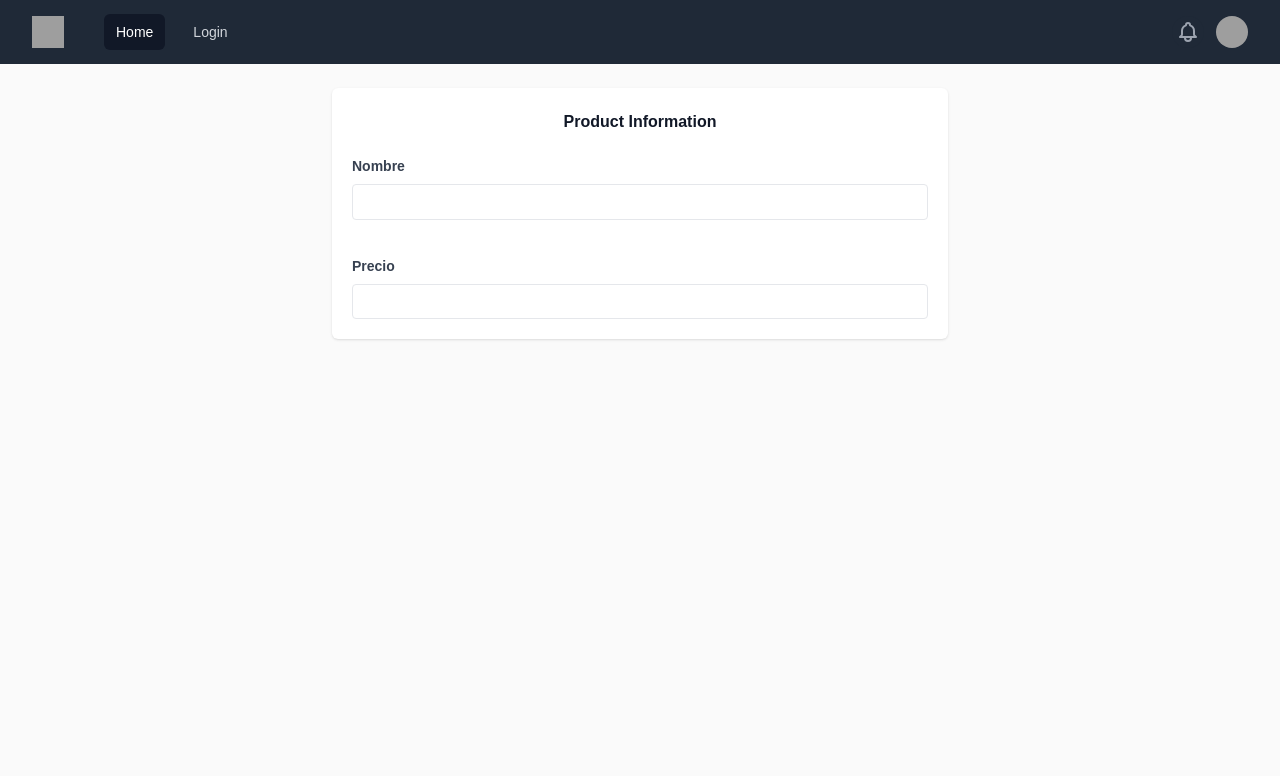
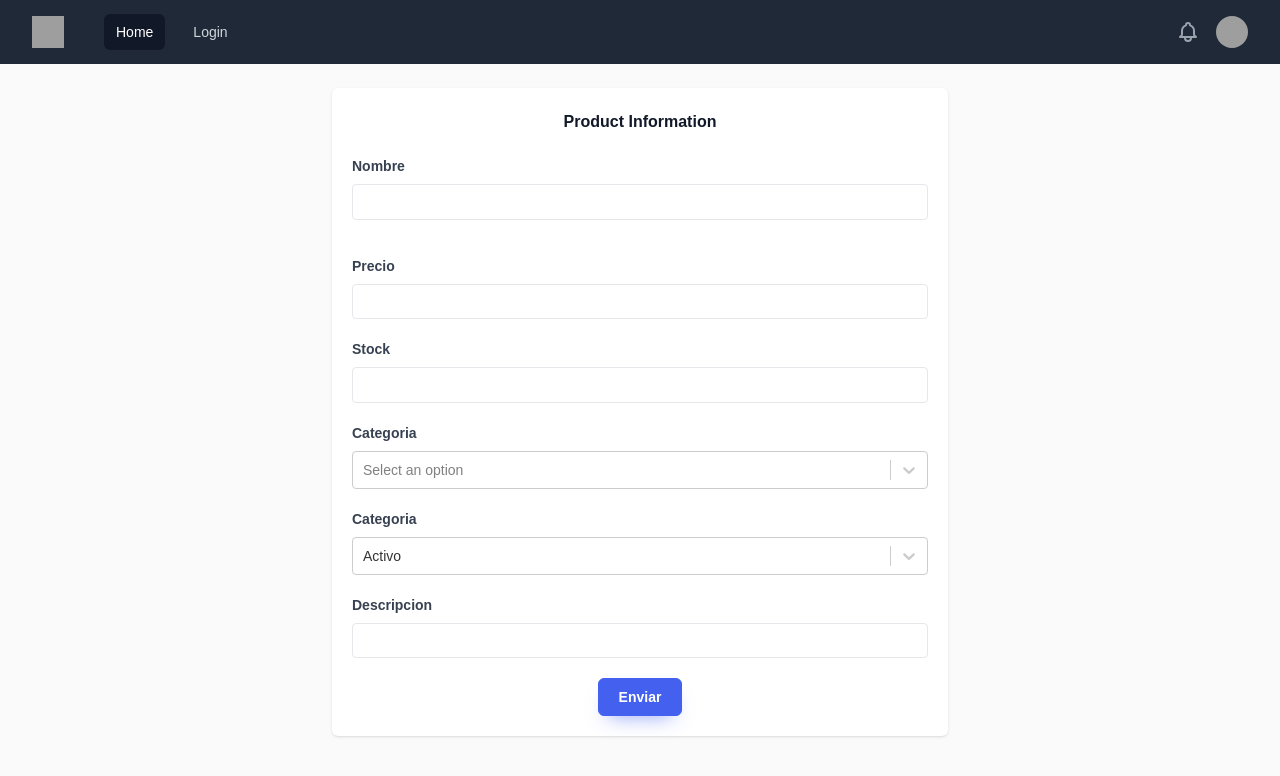
Before and after one commit to jahnnho1/base-next, a Next.js app: page /dashboard/products/create in a window 1280 px wide. Shown: the top 776 px of the page. Built offline with nearby package versions, Linux system fonts and the light colour scheme; no server answers; grey boxes are pictures that could not be loaded.

Commit message:
Se creo formulario

```diff
--- a/package.json
+++ b/package.json
@@ -28,6 +28,7 @@
     "react-icons": "^4.8.0",
     "react-perfect-scrollbar": "^1.5.8",
     "react-redux": "^8.0.5",
+    "react-select": "^5.7.3",
     "tailwindcss": "3.3.1"
   },
   "devDependencies": {
--- a/src/components/forms/FormProduct.jsx
+++ b/src/components/forms/FormProduct.jsx
@@ -1,10 +1,42 @@
-import { useRef } from 'react'
+import { useRef, useEffect, useState } from 'react'
+import dynamic from 'next/dynamic'
+
+import { tableDataCategories } from '@utils/dataTablesExamples'
 
 export default function FormProduct() {
+  const [data, setData] = useState([])
   const formRef = useRef(null)
+  const Select = dynamic(() => import('react-select'), { ssr: false })
+
+  const statusSelect = [
+    {
+      value: 'active',
+      label: 'Activo',
+    },
+    {
+      value: 'inactive',
+      label: 'Inactivo',
+    },
+    {
+      value: 'suspend',
+      label: 'Suspendido',
+    },
+  ]
+
+  useEffect(() => {
+    const obj = tableDataCategories.map(({ id, name }) => ({
+      value: id,
+      label: name,
+    }))
+    setData(obj)
+    console.log(obj)
+  }, [])
 
   function handleSubmit(e) {
     e.preventDefault()
+    const formData = new FormData(formRef.current)
+    const form = Object.fromEntries(formData)
+    console.log(form)
   }
 
   return (
@@ -19,8 +51,9 @@ export default function FormProduct() {
           </label>
           <input
             className="appearance-none border rounded w-full py-2 px-3 text-gray-700 leading-tight focus:outline-none focus:shadow-outline"
-            id="name"
+            name="name"
             type="text"
+            ref={formRef}
           />
         </div>
       </div>
@@ -30,9 +63,59 @@ export default function FormProduct() {
         </label>
         <input
           className="appearance-none border rounded w-full py-2 px-3 text-gray-700 leading-tight focus:outline-none focus:shadow-outline"
-          id="price"
+          name="price"
+          type="number"
+        />
+      </div>
+      <div className="mb-4 col-span-1">
+        <label className="block text-gray-700 font-bold mb-2" htmlFor="stock">
+          Stock
+        </label>
+        <input
+          className="appearance-none border rounded w-full py-2 px-3 text-gray-700 leading-tight focus:outline-none focus:shadow-outline"
+          name="stock"
+          type="number"
+        />
+      </div>
+      <div className="mb-4 col-span-1">
+        <label
+          className="block text-gray-700 font-bold mb-2"
+          htmlFor="categoriesId"
+        >
+          Categoria
+        </label>
+        <Select
+          placeholder="Select an option"
+          options={data}
+          name="categoriesId"
+        />
+      </div>
+      <div className="mb-4 col-span-1">
+        <label className="block text-gray-700 font-bold mb-2" htmlFor="status">
+          Categoria
+        </label>
+        <Select
+          placeholder="Select an option"
+          options={statusSelect}
+          name="status"
+          defaultValue={statusSelect[0]}
+        />
+      </div>
+      <div className="col-span-1 mb-4">
+        <label
+          className="block text-gray-700 font-bold mb-2"
+          htmlFor="description"
+        >
+          Descripcion
+        </label>
+        <input
+          className="appearance-none border rounded w-full py-2 px-3 text-gray-700 leading-tight focus:outline-none focus:shadow-outline"
+          name="description"
           type="text"
         />
+      </div>
+      <div className="mb-4 col-span-1 flex justify-center items-center">
+        <input type="submit" value="Enviar" className="btn btn-primary" />
       </div>
     </form>
   )
```
Also changed, not shown: 1 other file (tests, documents, lock files or other folders).
